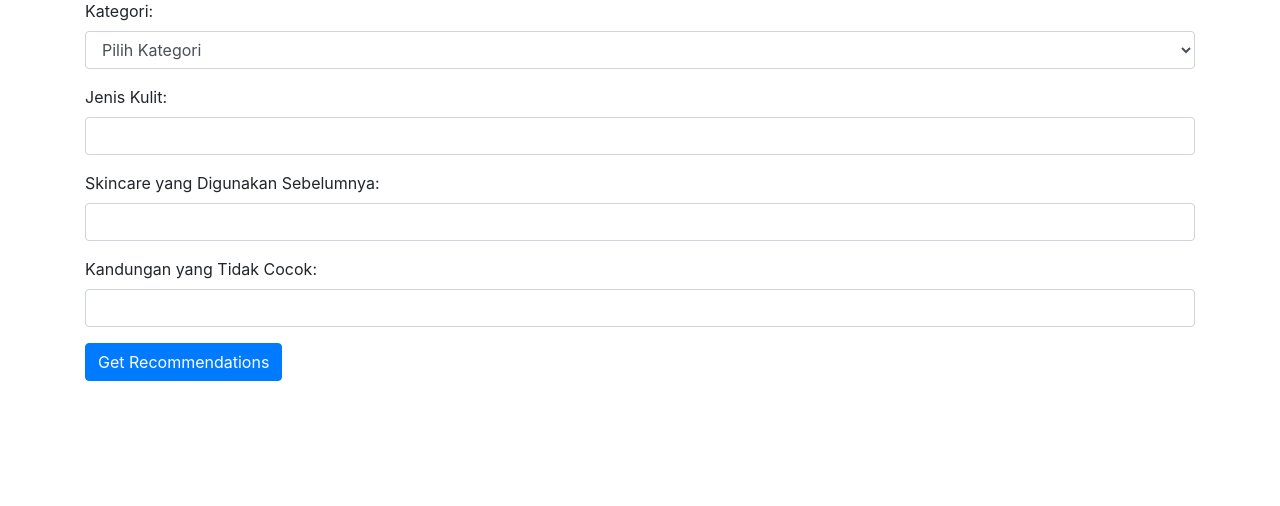
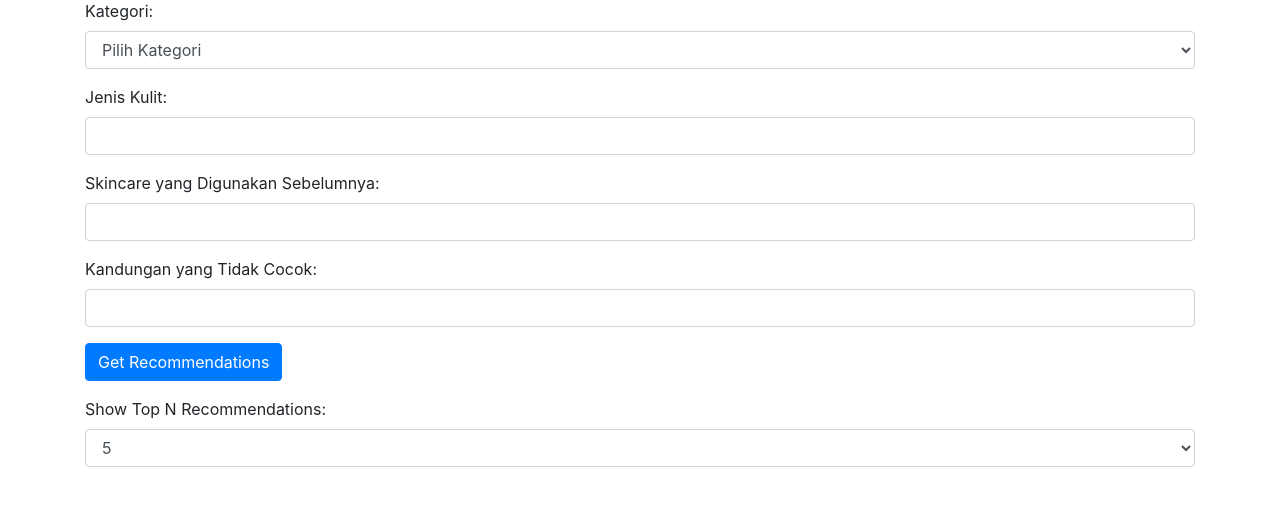
Before and after one commit to SriYanisaa/skincare_hybrid_recommendation, a Flask app: page / in a window 1280 px wide. Shown: the part 111-617 px from the top of the page. Run offline with Flask 3, Linux system fonts and the light colour scheme; parts of the project's set-up code (start-up, migrations or seed data) failed here and were passed over; some libraries are stand-ins or nearby versions.

Commit message:
4.1.3 (menambahkan filter produk)

```diff
--- a/templates/index.html
+++ b/templates/index.html
@@ -69,8 +69,17 @@
         <button type="submit" class="btn btn-primary">Get Recommendations</button>
     </form>
 
+    <div class="mt-3">
+        <label for="topN">Show Top N Recommendations:</label>
+        <select id="topN" class="form-control">
+            <option value="5">5</option>
+            <option value="10">10</option>
+            <option value="15">15</option>
+        </select>
+    </div>
+
     <!-- Recommendations Section -->
-    <div class="mt-5">
+    <div class="mt-5" id="recommendationSection">
         <div class="row">
             {% for recommendation in recommendations %}
             <div class="col-md-4 mb-4">
@@ -120,7 +129,27 @@
     $(document).ready(function() {
         // Clear all rating data from localStorage when the page is loaded
         localStorage.clear();
+
+        // Trigger recommendation update when the dropdown value changes
+        $('#topN').change(function() {
+            updateRecommendations();
+        });
     });
+
+    function updateRecommendations() {
+        var topN = parseInt($('#topN').val()); // Get the selected top N value
+        var recommendations = $('.card'); // Get all recommendation cards
+
+        // Hide all recommendations
+        recommendations.hide();
+
+        // Show only the top N recommendations
+        for (var i = 0; i < topN; i++) {
+            $(recommendations[i]).show();
+        }
+    }
+
+    updateRecommendations();
 </script>
 <script>
     $('#productModal').on('show.bs.modal', function (event) {
```
